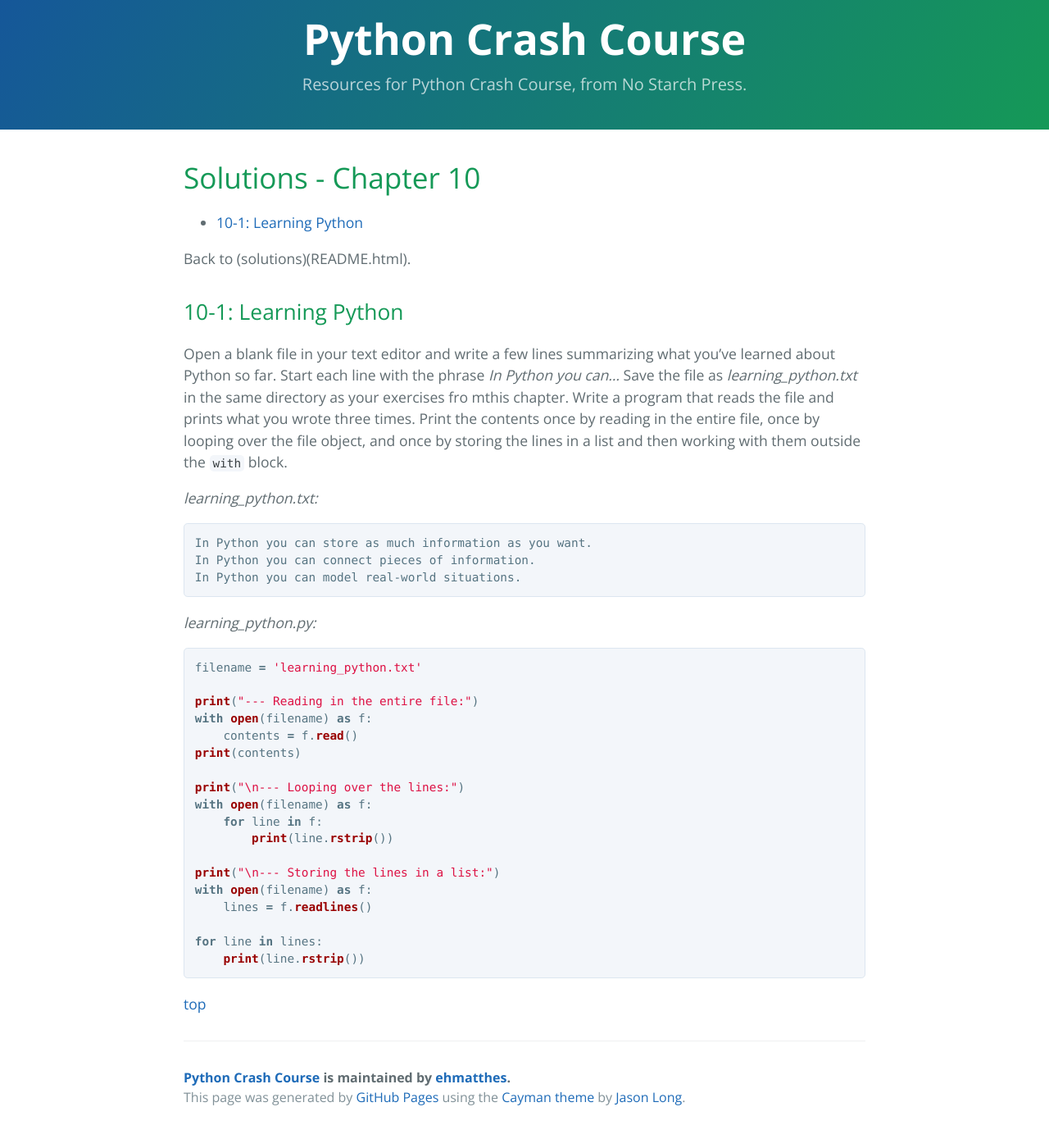
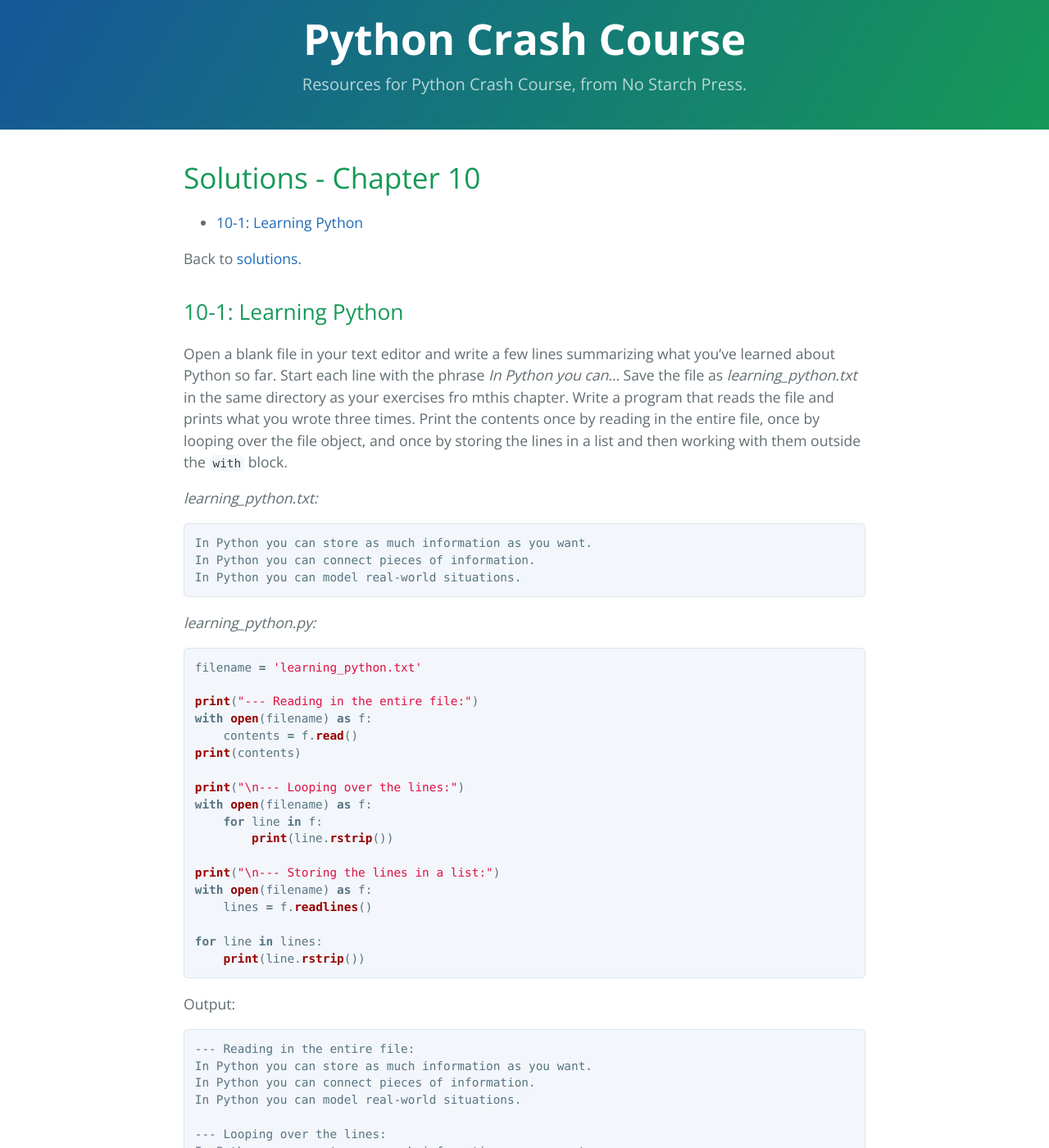
Before and after one commit to ehmatthes/pcc, a Jekyll site: the page built from solutions/chapter_10.md, in a window 1280 px wide and 1400 px high. Shown: the whole window at 82% size. Built offline with Jekyll 4.4.1, drawn with Linux system fonts in a browser that asks for light colours; some of the changed text lies outside the part shown.

Commit message:
Forgot output.

````diff
--- a/solutions/chapter_10.md
+++ b/solutions/chapter_10.md
@@ -5,7 +5,7 @@
 
 - [10-1: Learning Python](#learning-python)
 
-Back to (solutions)(README.html).
+Back to [solutions](README.html).
 
 10-1: Learning Python
 ---
@@ -43,4 +43,23 @@
     print(line.rstrip())
 ```
 
+Output:
+
+```
+--- Reading in the entire file:
+In Python you can store as much information as you want.
+In Python you can connect pieces of information.
+In Python you can model real-world situations.
+
+--- Looping over the lines:
+In Python you can store as much information as you want.
+In Python you can connect pieces of information.
+In Python you can model real-world situations.
+
+--- Storing the lines in a list:
+In Python you can store as much information as you want.
+In Python you can connect pieces of information.
+In Python you can model real-world situations.
+```
+
 [top](#)
````
